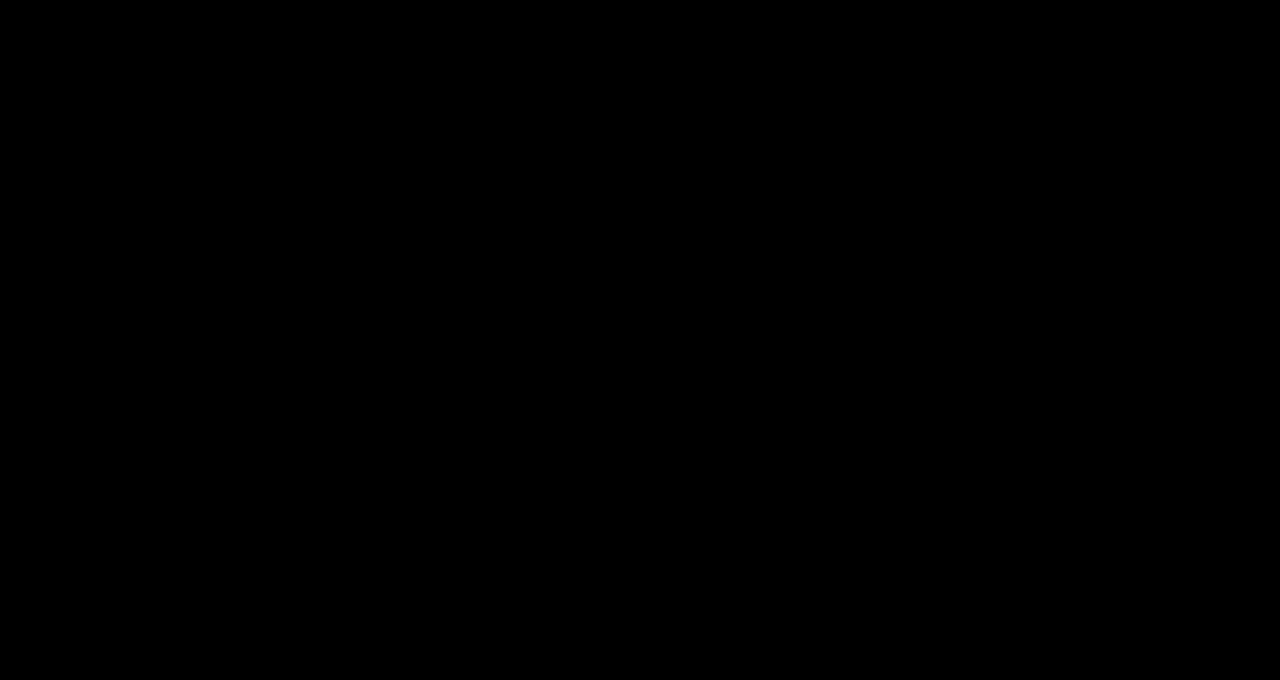
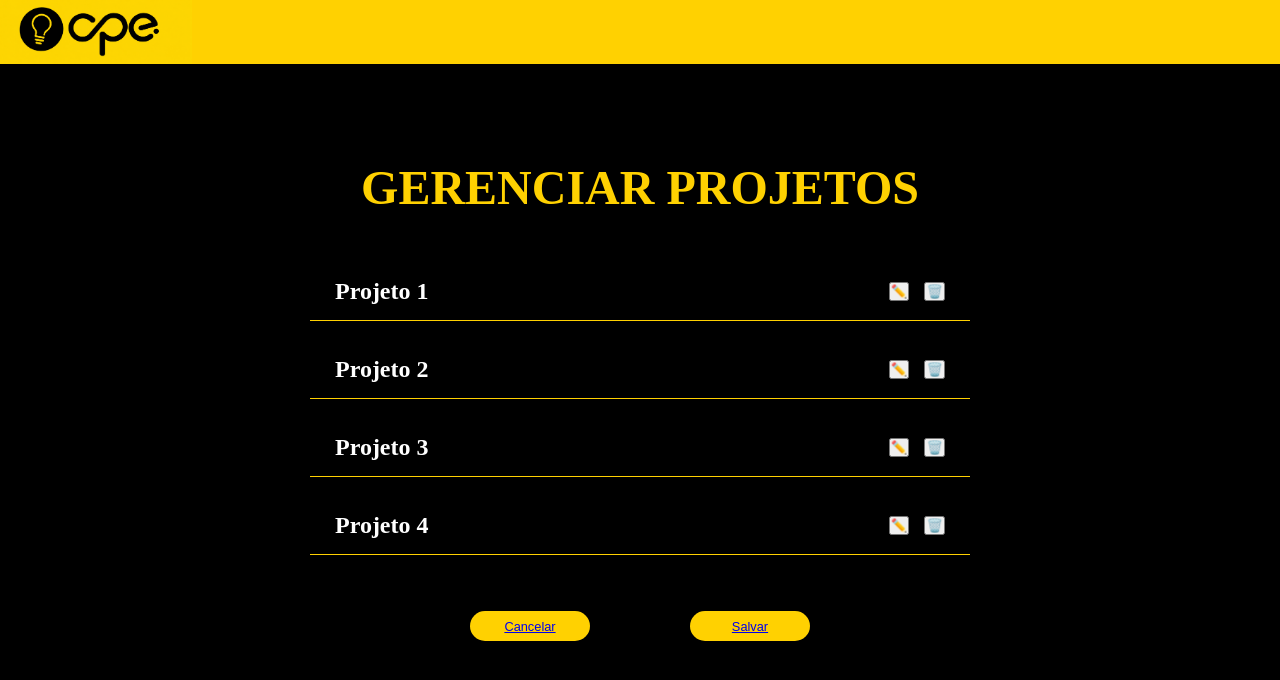
Before and after one commit to Jorge-Maia/Trainee-CPE, a React (Vite) app in the folder Trainee_CPE/: page /projeto in a window 1280 px wide. Before the commit this address had no page. Shown: the top 680 px of the page. Built offline with nearby package versions, Linux system fonts and the light colour scheme.

Commit message:
Adição das rotas e estilização da pagina projetos!

```diff
--- a/Trainee_CPE/src/App.css
+++ b/Trainee_CPE/src/App.css
@@ -547,3 +547,33 @@ html, body {
     font-weight: bold;
     cursor: pointer;
 }
+
+.lista-projetos {
+  display: flex;
+  flex-direction: column;
+  gap: 20px;
+  width: 100%;
+  max-width: 700px;
+  margin: 40px auto;
+  padding: 0 20px;
+}
+
+.linha-projeto {
+  display: flex;
+  justify-content: space-between; /* Separa o nome (esquerda) dos ícones (direita) */
+  align-items: center;
+  padding: 15px 25px;
+  background-color: transparent; /* Ou a cor de fundo que preferires para a linha */
+  border-bottom: 1px solid #FFD101; /* Linha subtil entre os projetos */
+}
+
+.nome-projeto {
+  color: #ffffff;
+  font-size: 1.5rem;
+  font-weight: bold;
+}
+
+.icones-acao {
+  display: flex;
+  gap: 15px; /* Espaço entre o botão de editar e o de apagar */
+}
--- a/Trainee_CPE/src/Home.jsx
+++ b/Trainee_CPE/src/Home.jsx
@@ -20,6 +20,7 @@ function Home() {
                             <li><Link to="/usuario">Usuário</Link></li>
                             <li><a href="#home">Home</a></li>
                             <li><a href="#perfil">Perfil</a></li>
+                            <li><Link to="/projeto">Projetos</Link></li>
                             <li><a href="#sair">Sair</a></li>
 
                         </ul>
--- a/Trainee_CPE/src/main.jsx
+++ b/Trainee_CPE/src/main.jsx
@@ -7,6 +7,7 @@ import Cadastro from './Cadastro.jsx'
 import Login from './Login.jsx'
 import Home from './Home.jsx'
 import Usuario from './Usuario.jsx'
+import Projeto from './Projeto.jsx'
 
 
 ReactDOM.createRoot(document.getElementById('root')).render(
@@ -21,6 +22,7 @@ ReactDOM.createRoot(document.getElementById('root')).render(
         <Route path="/cadastro" element={<Cadastro />} />
         <Route path="/home" element={<Home />} />
         <Route path="/usuario" element={<Usuario />} />
+        <Route path="/projeto" element={<Projeto />} />
       </Routes>
     </BrowserRouter>
   </React.StrictMode>,
```
